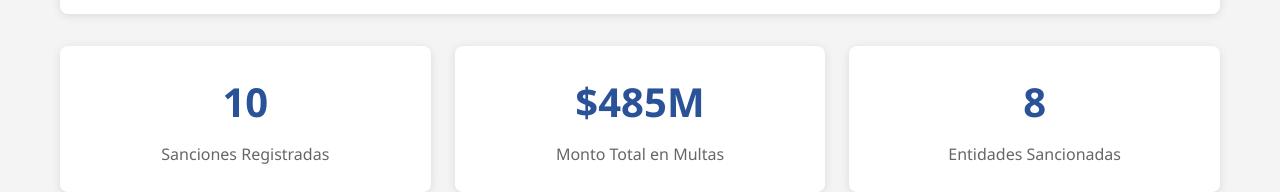
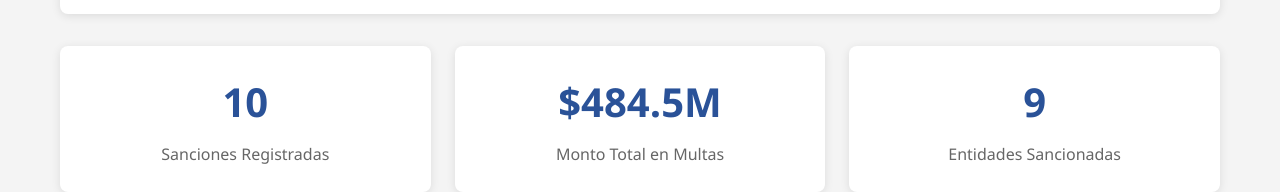
Before and after one commit to srvander/web_page_condonaciones, a plain HTML site: page index.html in a window 1280 px wide. Shown: the part 322-514 px from the top of the page. Drawn offline with Linux system fonts and the light colour scheme.

Commit message:
corrige discrepancia en monto y sancionados

```diff
--- a/index.html
+++ b/index.html
@@ -176,11 +176,11 @@
                 <div class="stat-label">Sanciones Registradas</div>
             </div>
             <div class="stat-card">
-                <div class="stat-number">$485M</div>
+                <div class="stat-number">$484.5M</div>
                 <div class="stat-label">Monto Total en Multas</div>
             </div>
             <div class="stat-card">
-                <div class="stat-number">8</div>
+                <div class="stat-number">9</div>
                 <div class="stat-label">Entidades Sancionadas</div>
             </div>
         </div>
```
